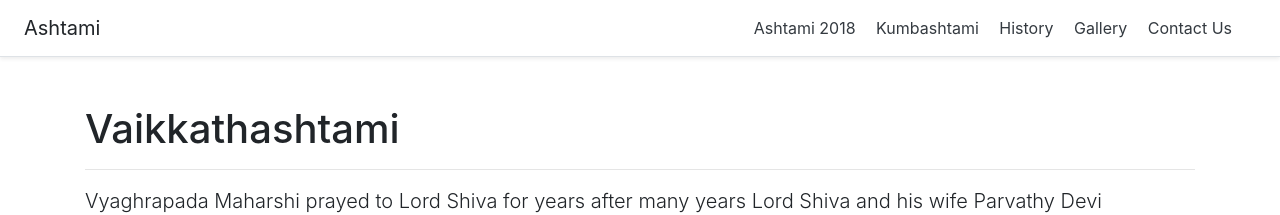
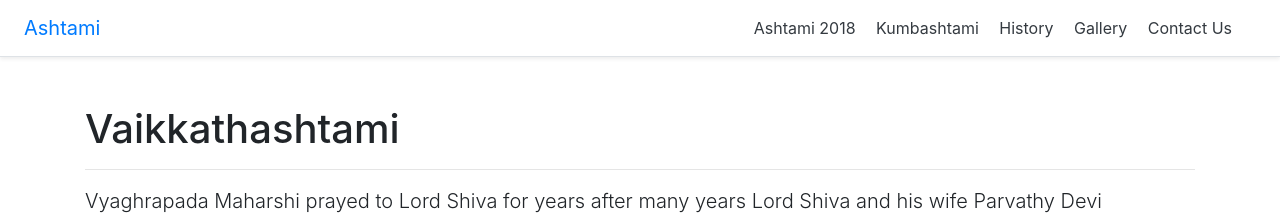
Before and after one commit to anuraj/ashtami.online, a Jekyll site: the page built from index.html, in a window 1280 px wide. Shown: the top 215 px of the page. Built offline with Jekyll 4.4.1, drawn with Linux system fonts in a browser that asks for light colours.

Commit message:
Home page link added

```diff
--- a/_layouts/default.html
+++ b/_layouts/default.html
@@ -12,7 +12,8 @@
 
 <body>
     <div class="d-flex flex-column flex-md-row align-items-center p-3 px-md-4 mb-3 bg-white border-bottom shadow-sm">
-        <h5 class="my-0 mr-md-auto font-weight-normal">Ashtami</h5>
+        <h5 class="my-0 mr-md-auto font-weight-normal">
+            <a href="/">Ashtami</a></h5>
         <nav class="my-2 my-md-0 mr-md-3">
             <a class="p-2 text-dark" href="/ashtami2018">Ashtami 2018</a>
             <a class="p-2 text-dark" href="#">Kumbashtami</a>
```
